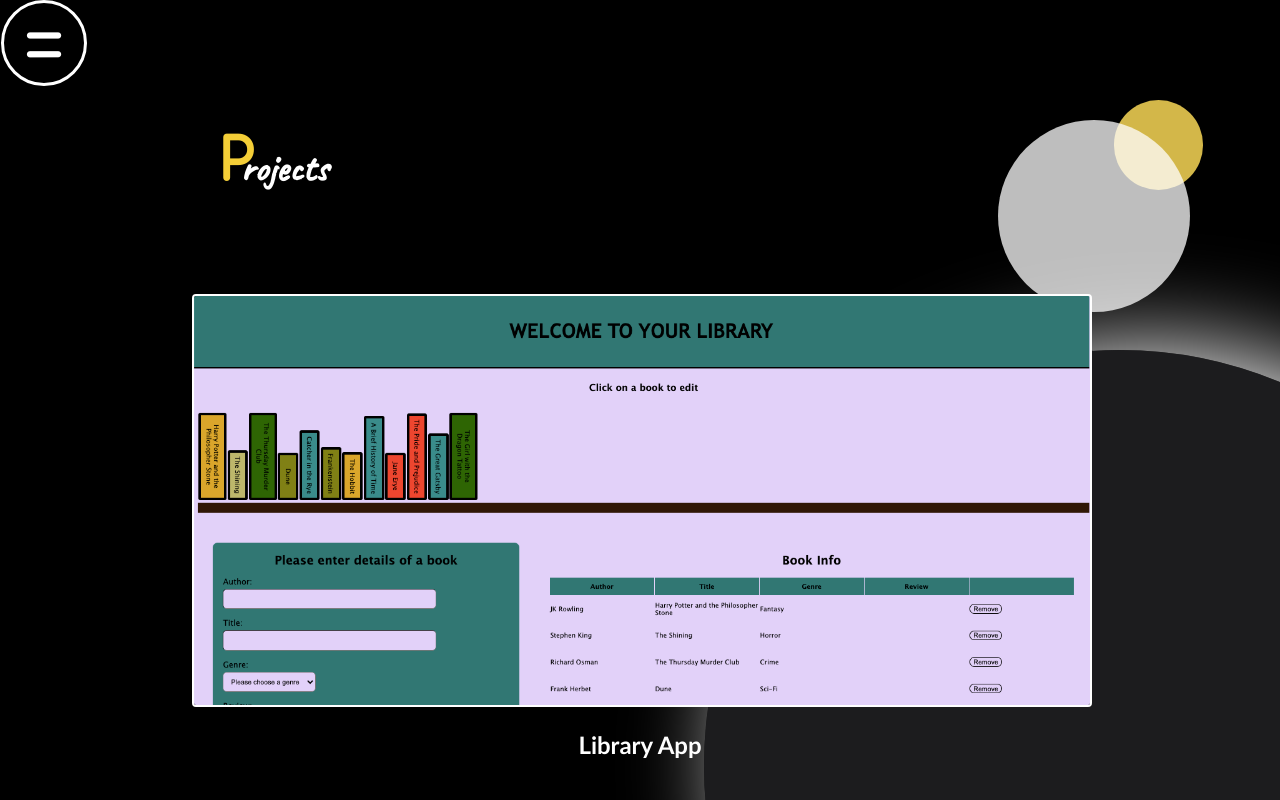
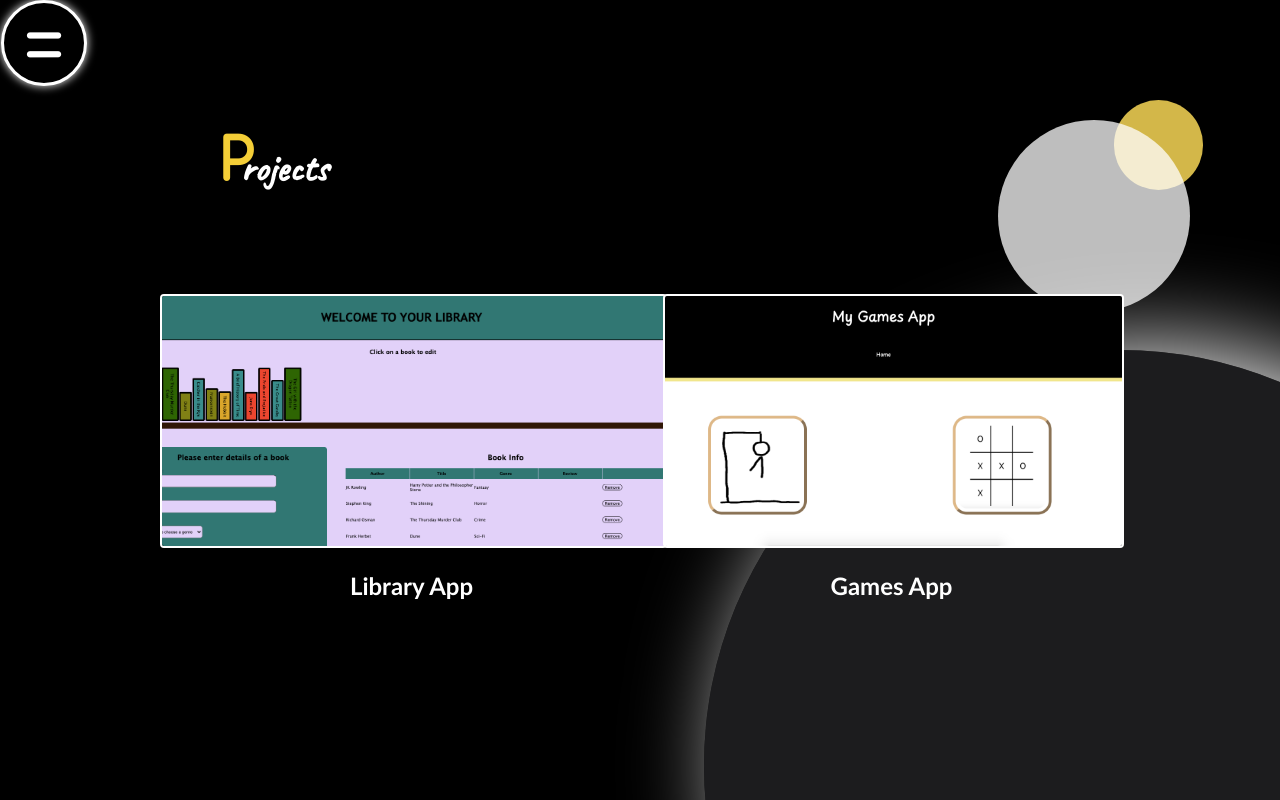
Before and after one commit to SamBaldwin4566/portfolio, a React (Create React App) app: page /projects in a window 1280 px wide. Built offline with nearby package versions, Linux system fonts and the light colour scheme.

Commit message:
updated projects page

```diff
--- a/src/App.css
+++ b/src/App.css
@@ -165,6 +165,7 @@ body {
   top: 0px;
   left:1px;
   z-index:100;
+  box-shadow: 0px 0px 10px;
 
 
 }
@@ -190,6 +191,7 @@ body {
   z-index:100;
   transform: rotate(-180deg);
   transition-duration: 1s;
+
 }
 .logo-active:hover {
   color: black;
@@ -213,6 +215,8 @@ body {
   min-width:37px;
 
 
+
+
 }
 .icon:hover {
   font-size: max(2vw,15px);
@@ -220,6 +224,7 @@ body {
   background-color: rgb(241, 192, 200);
   transition-duration: 0.5s;
   color:black;
+
 
 
 }
@@ -244,6 +249,7 @@ body {
   min-width:37px;
 
 
+
 }
 .active .icon:hover {
   font-size: max(2vw,15px);
@@ -262,7 +268,8 @@ body {
 @media screen and (min-width: 900px){
   .icon:hover {
     width: 120%;
-    height:45px
+    height:45px;
+
 
   }
   .active .icon:hover {
@@ -866,16 +873,24 @@ tr {
 
 #projectsContainer {
   display: flex;
-  width:70%;
+  justify-content: space-between;
+  width:75%;
+
   margin: auto;
   margin-top:100px;
+
 
 }
 
 .projectsImg {
   width: 100%;
   border-radius:4px;
-  border:white 2px solid
+  border:white 2px solid;
+  height: min(25vw,250px);
+  min-height:120px;
+  object-fit: cover;
+  object-position: 75% 25%;
+
 }
 
 @media screen and (max-width: 900px) {
--- a/src/components/projects.js
+++ b/src/components/projects.js
@@ -18,50 +18,14 @@ function Projects() {
                         <a href="http://sbaldwin-library.netlify.app" target="_blank" rel="noreferrer"><img class="projectsImg" src={library}></img></a>
                         <h1>Library App</h1>
                     </div>
+                    <div id="gamesApp">
+                        <a href="http://sbaldwin-games-app.netlify.app" target="_blank" rel="noreferrer"><img class="projectsImg" src={gamesApp}></img></a>
+                        <h1>Games App</h1>
+                    </div>
 
 
                 </div>
-                {/* <table id="projectsGrid">
-                    <tr>
-                        <td>
-                            <div class="projectsInfo">
-                            <a href="http://sbaldwin-library.netlify.app" target="_blank" rel="noreferrer"><img class="projectPic" src={library} alt="Screenshot"></img></a>
-                            <p><b>Library</b></p>
-                            <p>JavaScript | HTML | CSS</p>
-                            <p>This project I created a library where the user can store a list of books they have read along with a review. The website allows you to
-                                add, edit and delete entries. I used arrays and DOM manipulation to create lists and populate different elements to create a bookshelf look.
-                                The website uses JSON local session storage to keep the information saved.
-                            </p>
-                            </div>
-                        </td>
-                        <td>
-                            <div class="projectsInfo">
-                            <a href="https://sbaldwin-clone-webpage.netlify.app" target="_blank" rel="noreferrer"><img class="projectPic" src={cloneWebpage} alt="Screenshot"></img></a>
-                            <p><b>Clone Webpage</b></p>
-                            <p>React | JavaScript | HTML | CSS</p>
-                            <p>This was one of my first projects using React in my Web Development Bootcamp. I was given the task to clone a webpage and I landed on the WWF webpage.
-                            I ultilised functional components to recreate similar elements on the page and change the content. I really enjoyed this project as it enabled me to really develop
-                            my CSS skills and research new ways of create styles.
-                            <p><a href="https://www.wwf.org.uk/"> Original WWF Webpage </a></p>
-                            <p>Cloned only for practice purposes, original webpage may have been updated since.</p>
-                            </p>
-                            </div>
-                        </td>
-                        <td>
-                            <div class="projectsInfo">
-                            <a href="https://sbaldwin-games-app.netlify.app" target="_blank" rel="noreferrer"><img class="projectPic" src={gamesApp} alt="Screenshot"></img></a>
-                            <p><b>Games App</b></p>
-                            <p>React | JavaScript | HTML | CSS</p>
-                            <p>This was my final project during my Web Development bootcamp. I had to use React to create an app that showcased everything I learned during the course.
-                            I created a hangman game that utilises state management for user interaction. <p>I have since decided to continue with this project and want to introduce other games to
-                            the app, currently I am working on Tic Tac Toe.</p>
-                            </p>
-                            </div>
-                        </td>
 
-
-                    </tr>
-                </table>     */}
 
         </div>
     )
```
Also changed, not shown: src/images/GamesApp.png.
